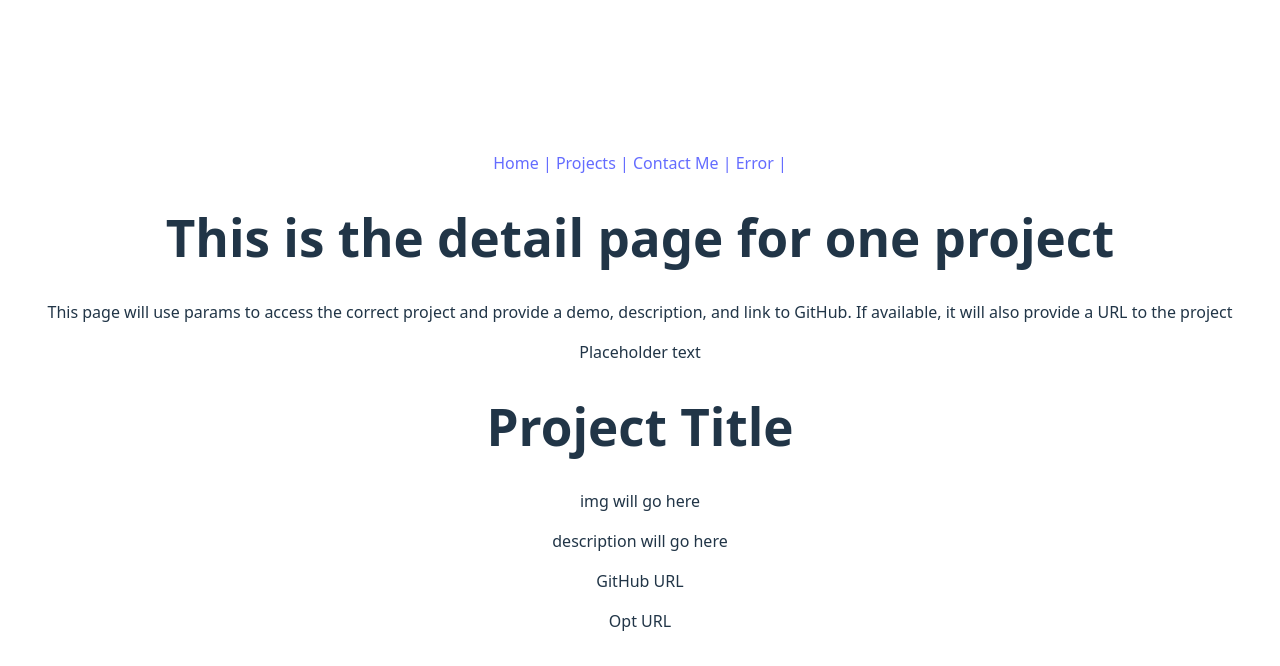
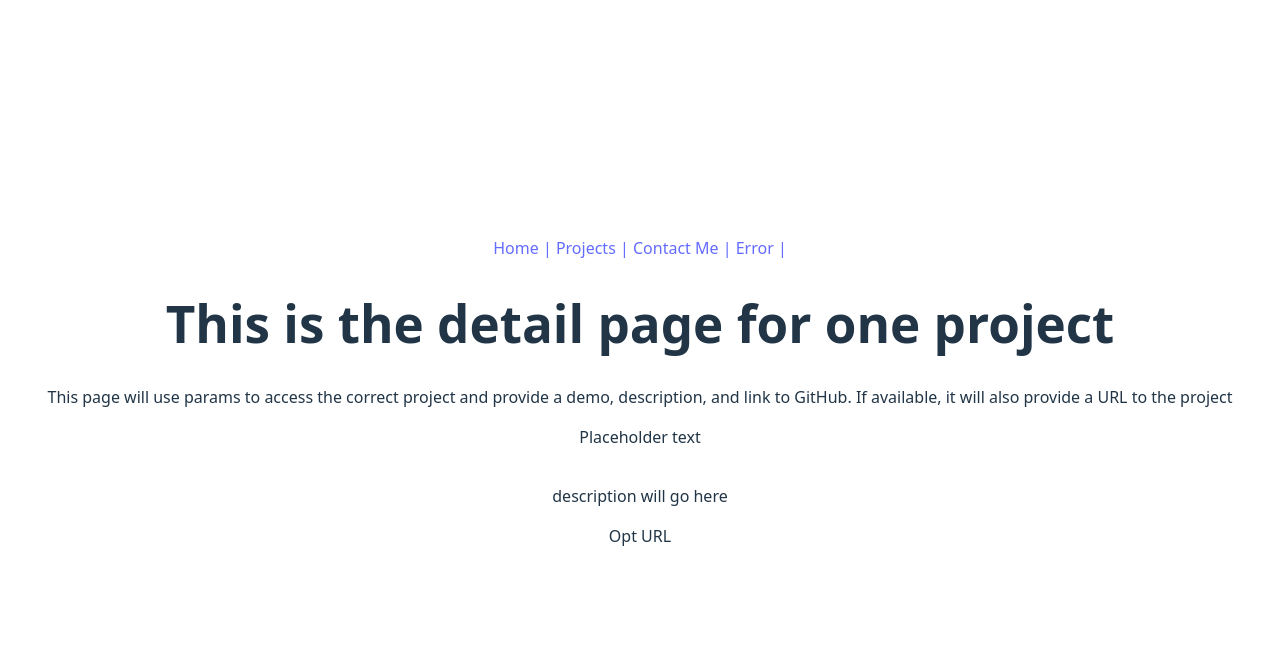
Before and after one commit to Bijorgo/portfolio, a React (Vite) app: page /details in a window 1280 px wide. Shown: the top 666 px of the page. Built offline with nearby package versions, Linux system fonts and the light colour scheme; no server answers.

Commit message:
add detail info

```diff
--- a/src/components/DetailCard.jsx
+++ b/src/components/DetailCard.jsx
@@ -2,10 +2,10 @@ export default function DetailCard( {details} ){
     return(
         <div>
             <p>Placeholder text</p>
-            <h1>Project Title</h1>
-            <p>img will go here</p>
+            <h1>{details.title}</h1>
+            <p>{details.photo}</p>
             <p>description will go here</p>
-            <p>GitHub URL</p>
+            <p>{details.url}</p>
             <p>Opt URL</p>
         </div>
     )}
--- a/src/components/ProjectCard.jsx
+++ b/src/components/ProjectCard.jsx
@@ -12,14 +12,13 @@ export default function ProjectCard({ projects }){
                     key={project.id}
                     >
                         <img
-                        src= {project.photo || "https://i.imgur.com/uW74V56.jpeg"}
+                        src= {project.photo}
                         alt= {project.alt || "project image"}
                         />
                         <h4>Title:{project.title}</h4>
-                        <h4>GitHub: {project.url}</h4>
 
                         <Link
-                            to={'/details'}
+                            to={`/details/${project.id}`}
                             >
                                 Details
                         </Link>
--- a/src/pages/Detail.jsx
+++ b/src/pages/Detail.jsx
@@ -1,6 +1,17 @@
+import { useParams } from "react-router";
+import { useEffect, useState } from "react";
 import DetailCard from "../components/DetailCard";
 
 export default function Detail(){
+    const params = useParams();
+    const selectProject = params.id;
+    const [ details, setDetails ] = useState("")
+    useEffect( () => {
+        fetch('')
+        .then(r => r.json())
+        .then( data => setDetails(data))
+        .catch( error => console.log.error(error))
+    }, [])
     return(
         <div>
             <h1>This is the detail page for one project</h1>
@@ -8,7 +19,7 @@ export default function Detail(){
                 and provide a demo, description, and link to GitHub.
                 If available, it will also provide a URL to the project
             </p>
-            <DetailCard />
+            <DetailCard details={details}/>
         </div>
     )
 }
```
Also changed, not shown: 1 other file (tests, documents, lock files or other folders).
